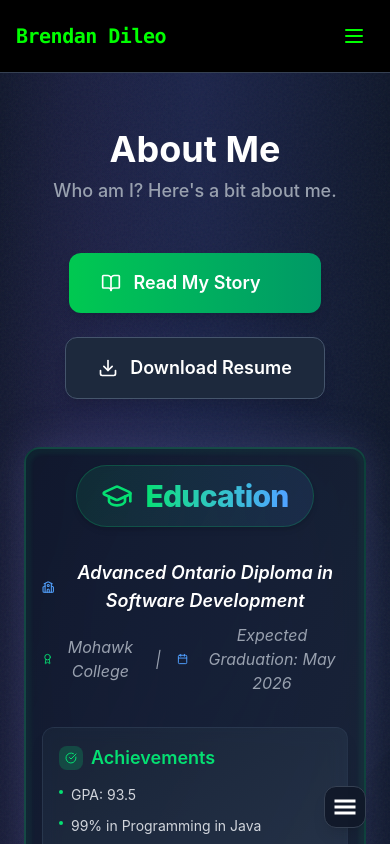
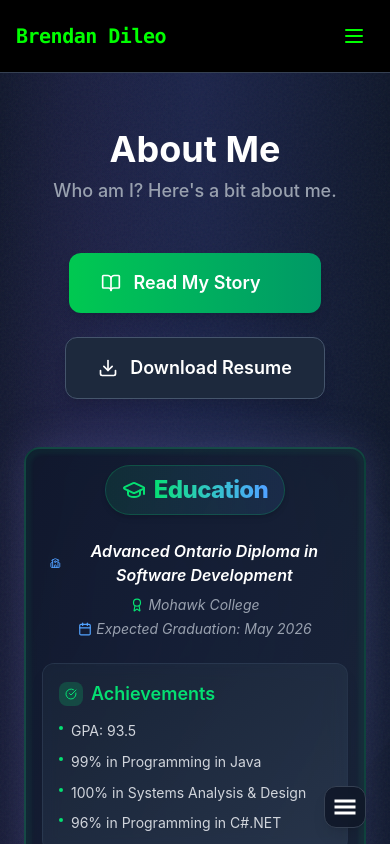
Before and after one commit to brendanddev/brendans-website, a React (Vite) app in the folder frontend/: page /about in a window 390 px wide. Shown: the top 844 px of the page. Built offline with nearby package versions, Linux system fonts and the light colour scheme.

Commit message:
Update education card component

```diff
--- a/frontend/src/components/About/EducationCard.jsx
+++ b/frontend/src/components/About/EducationCard.jsx
@@ -16,9 +16,9 @@ import { cardVariants, gridVariants, awardBoxVariants } from "../../utils/varian
 
 const EducationCard = () => {
   return (
-    <section className="w-full mb-12 px-2 sm:px-4">
+    <section className="w-full mb-8 sm:mb-12 px-2 sm:px-4">
       <motion.div
-        className="relative w-full max-w-6xl mx-auto p-4 md:p-10 border-2 rounded-2xl shadow-[0_0_40px_rgba(120,119,198,0.25)] bg-gradient-to-br from-slate-900/90 to-slate-800/80 backdrop-blur-md border-green-400/20 overflow-hidden group"
+        className="relative w-full max-w-6xl mx-auto p-4 sm:p-6 md:p-10 border-2 rounded-2xl shadow-[0_0_40px_rgba(120,119,198,0.25)] bg-gradient-to-br from-slate-900/90 to-slate-800/80 backdrop-blur-md border-green-400/20 overflow-hidden group"
         variants={cardVariants}
         initial="hidden"
         animate="visible"
@@ -34,7 +34,7 @@ const EducationCard = () => {
 
         {/* SVG watermark */}
         <svg
-          className="absolute right-4 bottom-4 w-32 h-32 opacity-10 z-0 select-none hidden md:block"
+          className="absolute right-2 sm:right-4 bottom-2 sm:bottom-4 w-20 h-20 sm:w-32 sm:h-32 opacity-10 z-0 select-none hidden md:block"
           fill="none"
           viewBox="0 0 64 64"
         >
@@ -43,37 +43,41 @@ const EducationCard = () => {
 
         {/* Header */}
         <motion.div
-          className="relative z-10 flex flex-col items-center gap-2 mb-6"
+          className="relative z-10 flex flex-col items-center gap-2 mb-4 sm:mb-6"
           initial={{ opacity: 0, y: 20 }}
           animate={{ opacity: 1, y: 0 }}
           transition={{ delay: 0.2 }}
         >
 
-          <div className="inline-flex items-center gap-3 px-6 py-3 bg-gradient-to-r from-green-400/10 to-blue-400/10 border border-green-400/20 rounded-full shadow-md mb-2">
+          <div className="inline-flex items-center gap-2 sm:gap-3 px-4 sm:px-6 py-2 sm:py-3 bg-gradient-to-r from-green-400/10 to-blue-400/10 border border-green-400/20 rounded-full shadow-md mb-2">
 
-            <GraduationCap size={32} className="text-green-400" />
-            <h2 className="text-3xl md:text-4xl font-extrabold bg-gradient-to-r from-green-400 to-blue-400 bg-clip-text text-transparent tracking-tight">
+            <GraduationCap size={24} className="sm:w-8 sm:h-8 text-green-400" />
+            <h2 className="text-2xl sm:text-3xl md:text-4xl font-extrabold bg-gradient-to-r from-green-400 to-blue-400 bg-clip-text text-transparent tracking-tight">
               Education
             </h2>
           </div>
         </motion.div>
 
         {/* Education info */}
-        <div className="relative z-10 text-center mt-2 mb-8 space-y-2">
+        <div className="relative z-10 text-center mt-2 mb-6 sm:mb-8 space-y-2">
 
           <div className="flex flex-col sm:flex-row items-center justify-center gap-2">
-            <span className="inline-flex items-center gap-2 text-lg md:text-xl font-semibold italic text-white">
-              <School size={20} className="text-blue-400" />
+            <span className="inline-flex items-center gap-2 text-base sm:text-lg md:text-xl font-semibold italic text-white px-2">
+              <School size={16} className="sm:w-5 sm:h-5 text-blue-400" />
               Advanced Ontario Diploma in Software Development
             </span>
           </div>
 
-          <div className="flex items-center justify-center gap-2 text-gray-400 text-base md:text-lg italic">
-            <Award size={18} className="text-green-400" />
-            Mohawk College
-            <span className="mx-2">|</span>
-            <Calendar size={18} className="text-blue-400" />
-            Expected Graduation: May 2026
+          <div className="flex flex-col sm:flex-row items-center justify-center gap-1 sm:gap-2 text-gray-400 text-sm sm:text-base md:text-lg italic px-2">
+            <div className="flex items-center gap-1 sm:gap-2">
+              <Award size={14} className="sm:w-[18px] sm:h-[18px] text-green-400" />
+              <span>Mohawk College</span>
+            </div>
+            <span className="hidden sm:inline mx-2">|</span>
+            <div className="flex items-center gap-1 sm:gap-2">
+              <Calendar size={14} className="sm:w-[18px] sm:h-[18px] text-blue-400" />
+              <span>Expected Graduation: May 2026</span>
+            </div>
           </div>
 
         </div>
@@ -81,7 +85,7 @@ const EducationCard = () => {
 
         {/* Award grid section */}
         <motion.div
-          className="relative z-10 mt-2 grid grid-cols-1 md:grid-cols-2 gap-8"
+          className="relative z-10 mt-2 grid grid-cols-1 lg:grid-cols-2 gap-6 sm:gap-8"
           variants={gridVariants}
           initial="hidden"
           whileInView="visible"
```
